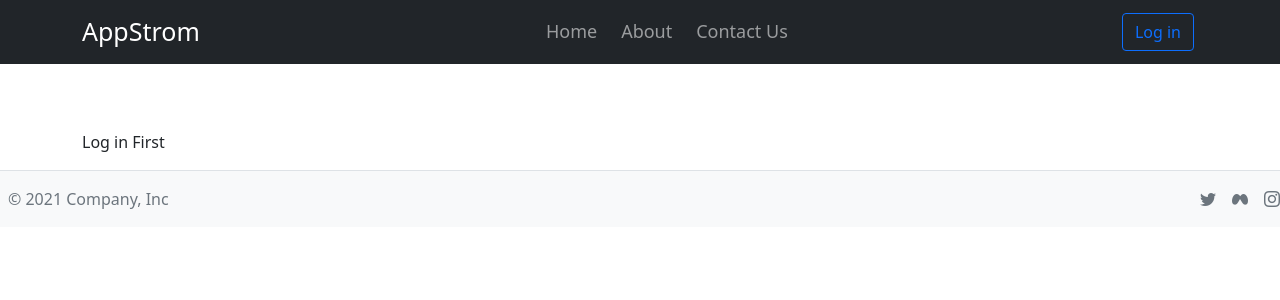
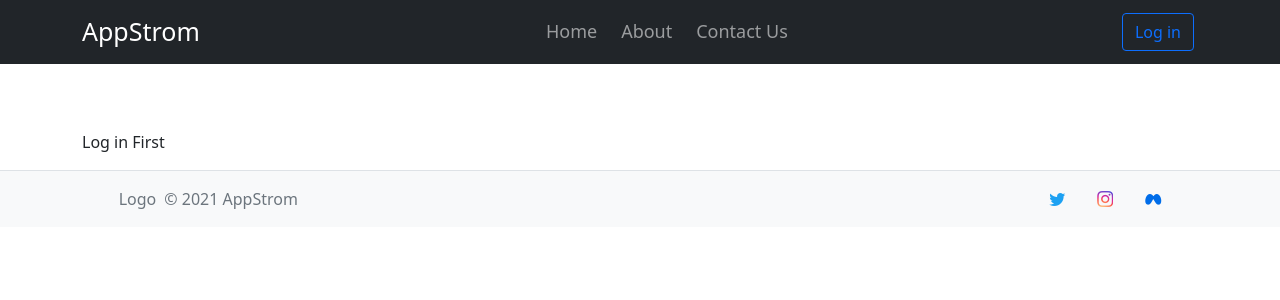
Before and after one commit to shivamanand-dev/appstrom-reactJS, a React (Create React App) app: page /activity in a window 1280 px wide. Shown: the top 300 px of the page. Built offline with nearby package versions, Linux system fonts and the light colour scheme; no server answers.

Commit message:
footer completed

```diff
--- a/src/App.css
+++ b/src/App.css
@@ -30,7 +30,7 @@
 .authContainer {
   background-color: #f0f2f3ab;
   border-radius: 10px;
-  padding-top: 100px;
+  /* padding-top: 100px; */
   margin-bottom: 50px;
 }
 
@@ -89,4 +89,7 @@
   .navbar {
     background: rgba(255, 255, 255, 0.452);
   }
+  .displayNone {
+    display: none;
+  }
 }
--- a/src/components/Auth/Login.js
+++ b/src/components/Auth/Login.js
@@ -64,12 +64,12 @@ const Login = ({ setAlert, setNavProgress }) => {
     >
       {/* ---- PERSON ICON AND LOGIN FORM CONTAINER ----- */}
       <div
-        className="d-block justify-content-between d-xs-block d-sm-block d-md-flex d-lg-flex d-xl-flex authContainer"
+        className="d-block justify-content-between d-xs-block d-sm-block d-md-flex d-lg-flex d-xl-flex align-items-center authContainer"
         style={{ width: "70%" }}
       >
         {/*  --- PERSON ICON ---  */}
 
-        <div className="text-center" style={{ width: "100%" }}>
+        <div className="text-center displayNone" style={{ width: "100%" }}>
           <i className="bi bi-person-circle" style={{ fontSize: "200px" }}></i>
         </div>
 
--- a/src/components/Footer.js
+++ b/src/components/Footer.js
@@ -10,28 +10,30 @@ const Footer = () => {
     <>
       <div>
         <footer className="d-flex bg-light flex-wrap justify-content-between align-items-center py-3 border-top">
-          <div className="col-md-4 d-flex align-items-center">
+          <div className="container col-md-4 d-flex align-items-center">
             <Link
               to="/"
               className="mb-3 me-2 mb-md-0 text-muted text-decoration-none lh-1"
-            ></Link>
-            <span className="text-muted">© 2021 Company, Inc</span>
+            >
+              Logo
+            </Link>
+            <span className="text-muted">© 2021 AppStrom</span>
           </div>
 
-          <ul className="nav col-md-4 justify-content-end list-unstyled d-flex">
-            <li className="ms-3">
-              <Link className="text-muted" to="/">
-                <i class="bi bi-twitter"></i>
+          <ul className="container nav col-md-4 justify-content-end list-unstyled d-flex">
+            <li className="ms-3 mx-3">
+              <Link className="text-muted" to="#">
+                <i style={{ color: "#1DA1F2" }} className="bi bi-twitter"></i>
+              </Link>
+            </li>
+            <li className="ms-3 mx-3">
+              <Link className="text-muted" to="#">
+                <i style={instaGradient} className="bi bi-instagram"></i>
               </Link>
             </li>
             <li className="ms-3">
-              <Link className="text-muted" to="/">
-                <i class="bi bi-meta"></i>
-              </Link>
-            </li>
-            <li className="ms-3">
-              <Link className="text-muted" to="/">
-                <i class="bi bi-instagram"></i>
+              <Link className="text-muted" to="#">
+                <i style={{ color: "#006de9" }} className="bi bi-meta"></i>
               </Link>
             </li>
           </ul>
@@ -41,4 +43,13 @@ const Footer = () => {
   );
 };
 
+//   ---- INSTAGRAM ICON GRADIENT ----
+const instaGradient = {
+  background:
+    "radial-gradient(circle at 30% 107%, #fdf497 0%, #fdf497 5%, #fd5949 45%, #d6249f 60%, #285AEB 90%)",
+  WebkitBackgroundClip: "text",
+  backgroundClip: "text",
+  webkitTextFillColor: "transparent",
+};
+
 export default Footer;
```
